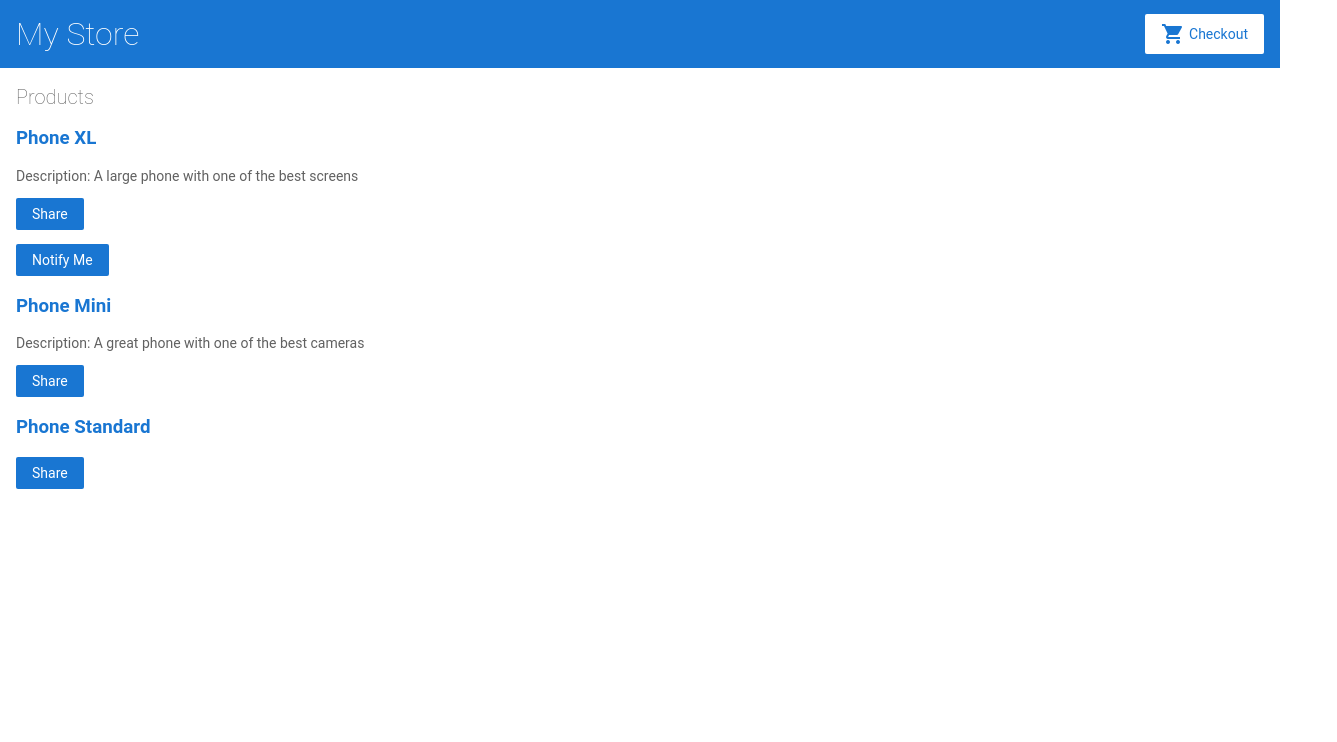
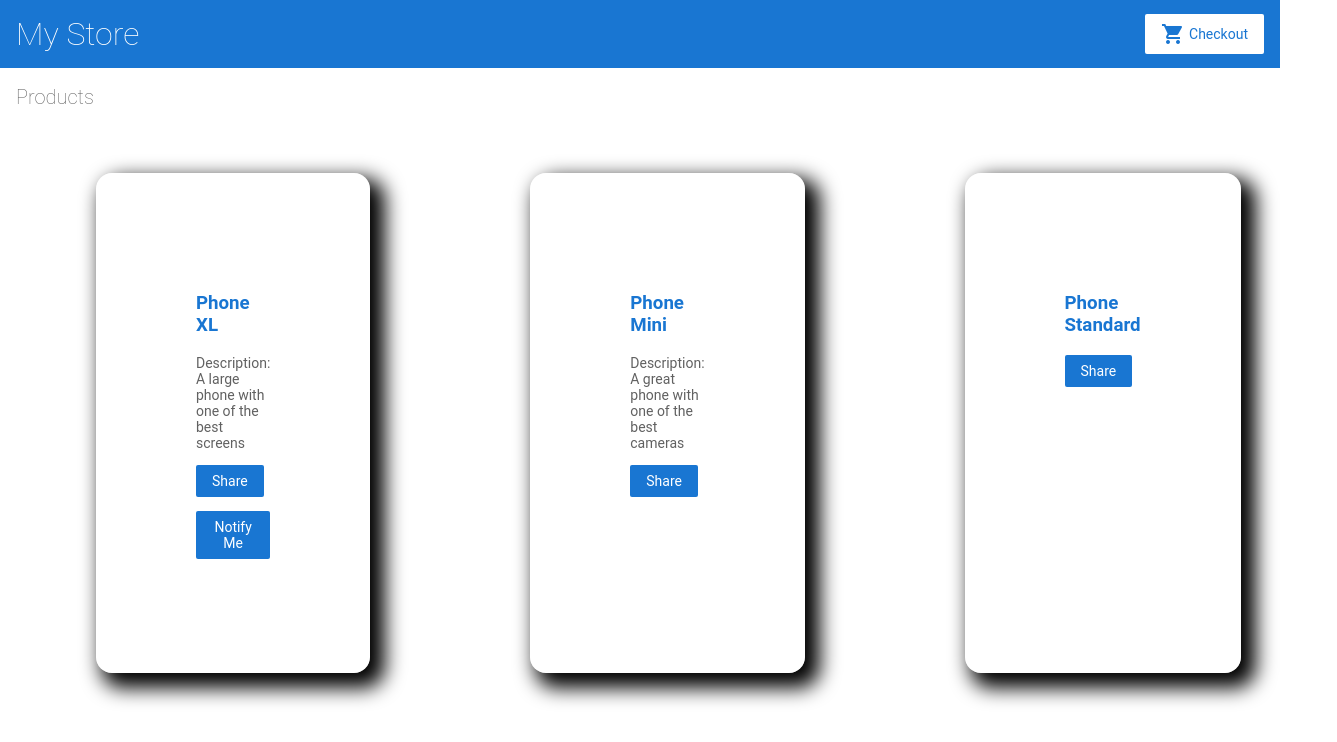
Before and after one commit to shru1032/Angular-basic, an Angular app: page / in a window 1280 px wide. Shown: the top 742 px of the page, 1337 px wide, since content can reach past the window. Built offline with nearby package versions, Linux system fonts and the light colour scheme.

Commit message:
1 binaries uploaded

```diff
--- a/src/app/product-list/product-list.component.css
+++ b/src/app/product-list/product-list.component.css
@@ -1,5 +1,32 @@
+.container {
+  background-color: rgba(255, 255, 255, 0.356);
+  margin: 3rem 5rem 4rem 5rem;
+  border-radius: 1rem;
+  padding: 2rem 1rem 2rem 1rem;
+  box-shadow: 10px 10px 20px 5px black;
+  display: block;
+}
+.row{
+  content: "";
+  display: flex;
+}
+.column {
+  float: left;
+  flex: 33.33%;
+  padding: 100px;
+}
 
-
+.container.column {
+  background-color: rgba(255, 255, 255, 0.356);
+  margin: 3rem 5rem 4rem 5rem;
+  border-radius: 1rem;
+  padding: 2rem 1rem 2rem 1rem;
+  box-shadow: 10px 10px 20px 5px black;
+  display: block;
+  float: left;
+  flex: 33.33%;
+  padding: 100px;
+}
 /*
 Copyright Google LLC. All Rights Reserved.
 Use of this source code is governed by an MIT-style license that
--- a/src/app/product-list/product-list.component.html
+++ b/src/app/product-list/product-list.component.html
@@ -1,6 +1,7 @@
 <h2>Products</h2>
-
-<div *ngFor="let product of products">
+<link rel='stylesheet' type='text/css' href='product-list.component.css'/>
+<div class='row'>
+    <div *ngFor="let product of products" class='container column'>
 
       <h3>
         <a [title]="product.name + ' details'"
@@ -12,7 +13,7 @@
       <p *ngIf="product.description">
         Description: {{ product.description }}
       </p>
-
+      <img src="">
       <button type="button" (click)="share()">
         Share
       </button>
@@ -20,8 +21,9 @@
       [product]="product"
       (notify)="onNotify()">
       </app-product-alerts>
+    </div>
+</div>
 
-</div>
 <!--
 Copyright Google LLC. All Rights Reserved.
 Use of this source code is governed by an MIT-style license that
```
Also changed, not shown: src/assets/images/icons8-mobile-phone-48.png (added). Lines whose indentation alone changed are shown as unchanged.
